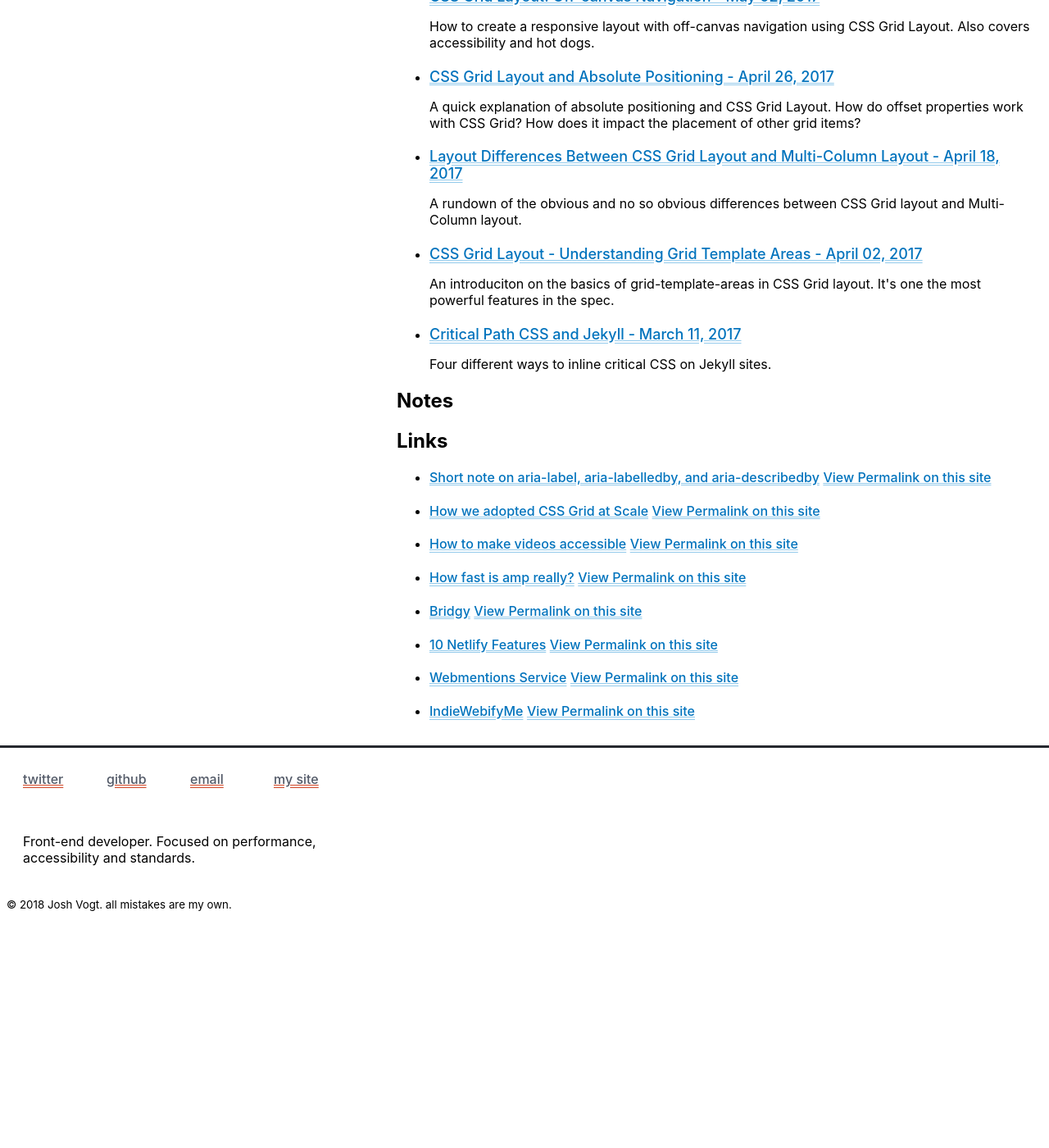
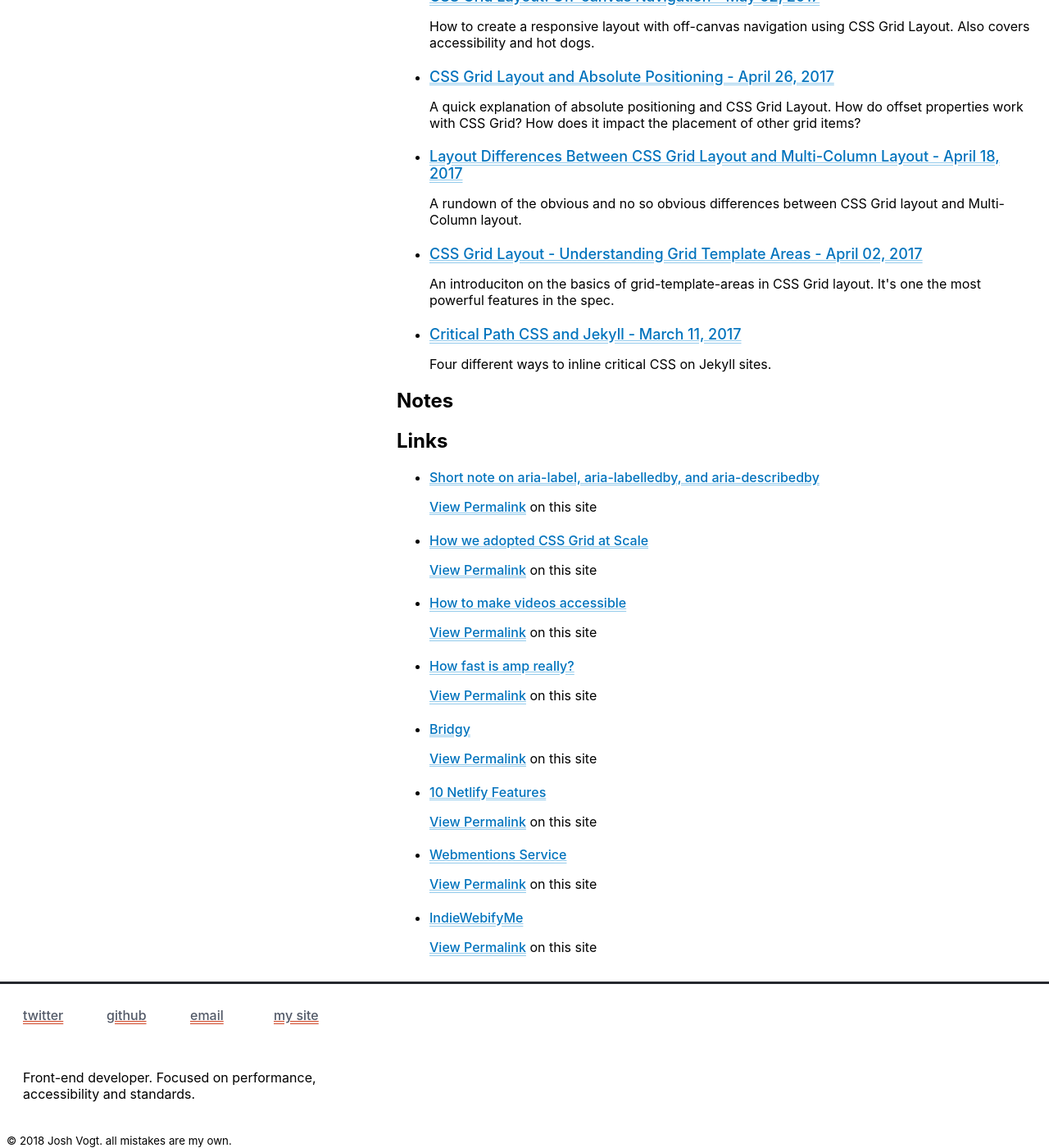
Before and after one commit to dumaurier/joshvogt_new, a Jekyll site: the page built from pages/index.html, in a window 1280 px wide and 1400 px high, scrolled down 569 px. Shown: the whole window at 82% size. Built offline with Jekyll 4.4.1, drawn with Linux system fonts in a browser that asks for light colours; a script that is not in the unit is left out; before the commit the page ends 1681 px from its top, so only the background shows below that.

```diff
--- a/pages/index.html
+++ b/pages/index.html
@@ -38,7 +38,7 @@ pagejs: home.js
           {% for post in site.categories.link %}
           <li>
             <a href="{{ post.link}}">{{ post.title }}</a>
-              <a href="{{ post.url }}">View Permalink on this site</a>
+            <p><a href="{{ post.url }}">View Permalink</a> on this site</p>
             </li>
          {% endfor %}
           </ul>
```
